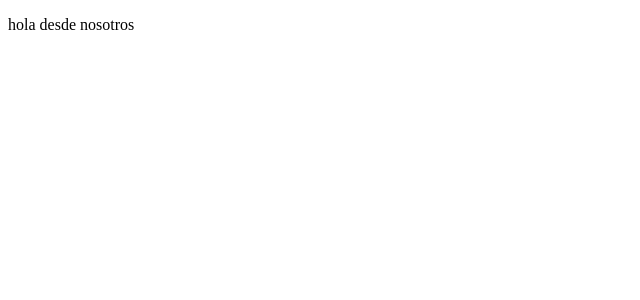
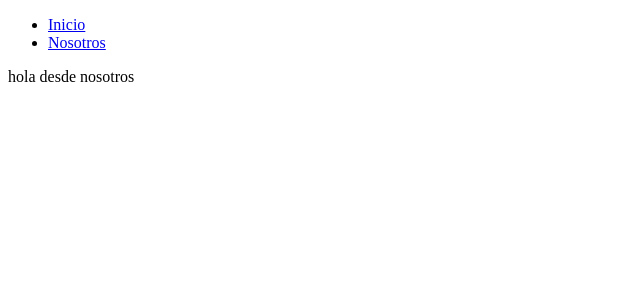
Before and after one commit to PabloAdriaensens/bitcoinapp, a Next.js app: page /nosotros in a window 1280 px wide. Shown: the top 300 px of the page, without its empty margins (0-640 px from the left). Built offline with nearby package versions, Linux system fonts and the light colour scheme.

Commit message:
Personal components in NextJS

```diff
--- /dev/null
+++ b/components/Navegacion.js
@@ -0,0 +1,10 @@
+import Link from 'next/link';
+
+const Navegacion = () => (
+    <ul>
+        <li><Link href="/"><a>Inicio</a></Link></li>
+        <li><Link href="/nosotros"><a>Nosotros</a></Link></li>
+    </ul>
+);
+
+export default Navegacion;
--- a/pages/nosotros.js
+++ b/pages/nosotros.js
@@ -1,5 +1,10 @@
+import Navegacion from "../components/Navegacion";
+
 const Nosotros = () => (
-    <p>hola desde nosotros</p>
+    <div>
+        <Navegacion/>
+        <p>hola desde nosotros</p>
+    </div>
 );
 
 export default Nosotros;
```
Also changed, not shown: pages/index.js (+6 -1 lines).
